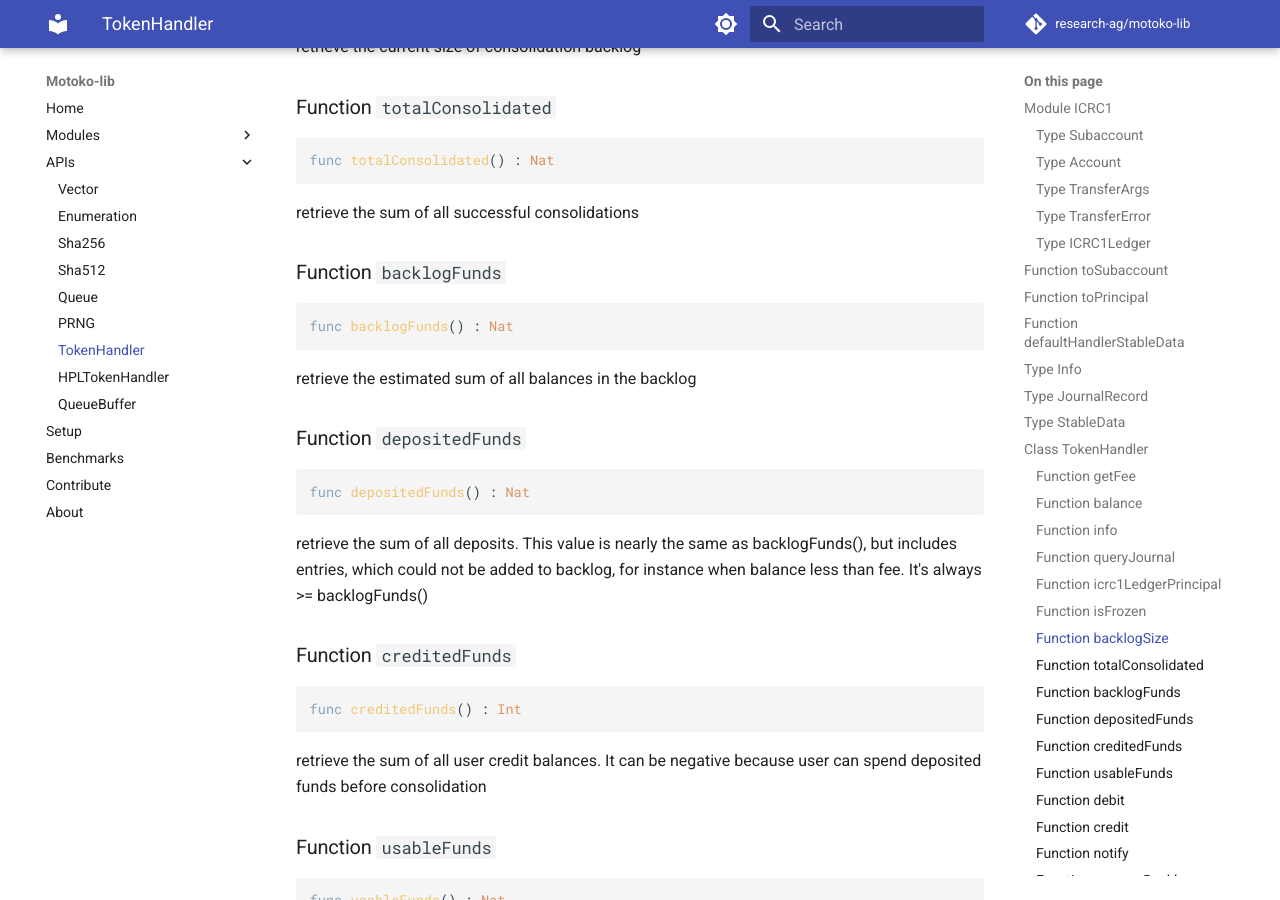
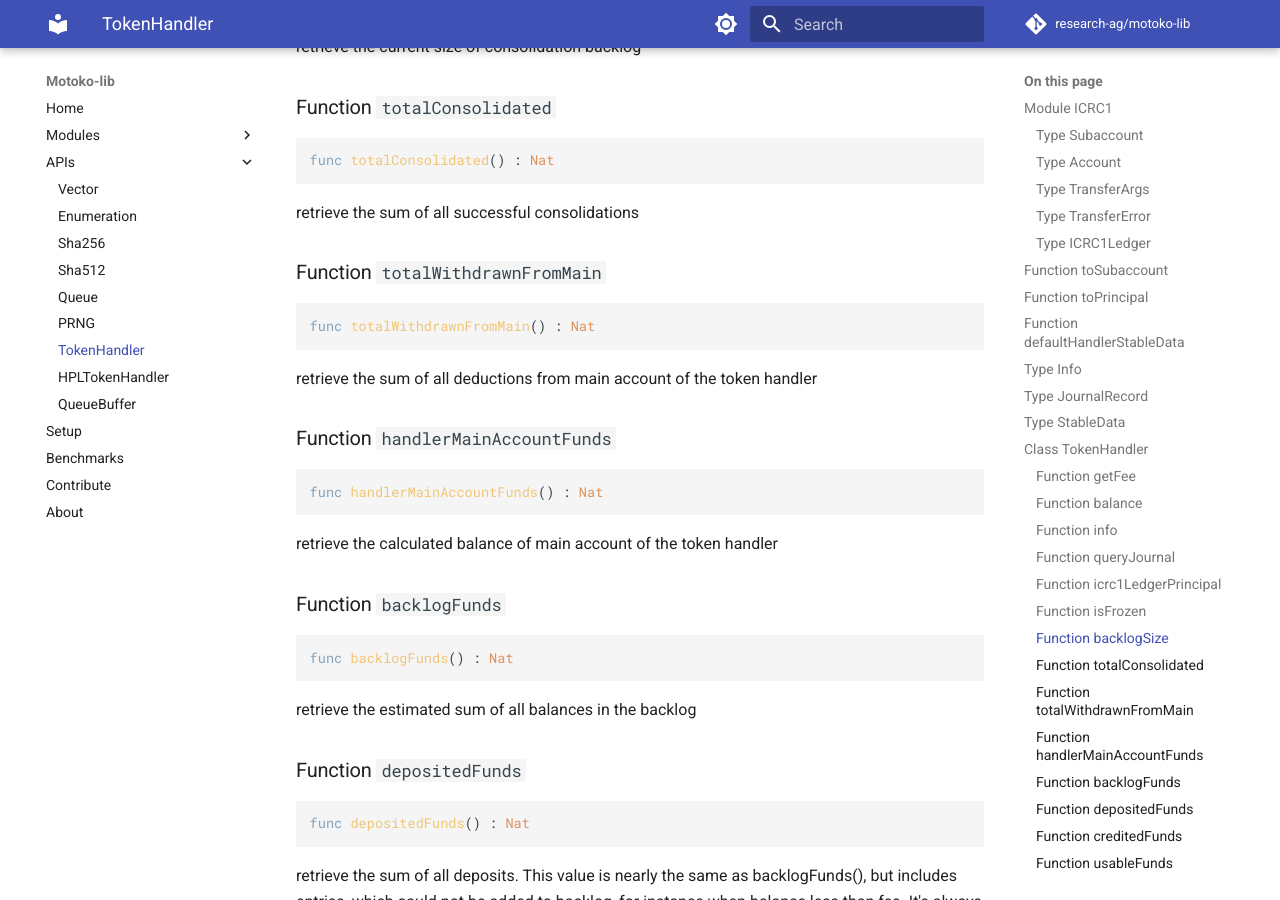
Before and after one commit to research-ag/motoko-lib, an MkDocs documentation site: the page built from docs/modoc/TokenHandler.md, in a window 1280 px wide and 900 px high, scrolled down 3094 px. Built offline with MkDocs 1.6.1 and Material for MkDocs 9.7.7, drawn with Linux system fonts in a browser that asks for light colours; comment, search, counter and statistics services are not loaded.

Commit message:
updated docs

````diff
--- a/docs/modoc/TokenHandler.md
+++ b/docs/modoc/TokenHandler.md
@@ -75,7 +75,7 @@
 
 ## Type `StableData`
 ``` motoko
-type StableData = ([(Principal, Info)], (Nat, [(Principal, Nat)]), Nat, Nat, (Nat, Nat), ([var ?JournalRecord], Nat, Nat))
+type StableData = ([(Principal, Info)], (Nat, [(Principal, Nat)]), Nat, Nat, Nat, (Nat, Nat), ([var ?JournalRecord], Nat, Nat))
 ```
 
 
@@ -150,6 +150,22 @@
 ```
 
 retrieve the sum of all successful consolidations
+
+
+### Function `totalWithdrawnFromMain`
+``` motoko
+func totalWithdrawnFromMain() : Nat
+```
+
+retrieve the sum of all deductions from main account of the token handler
+
+
+### Function `handlerMainAccountFunds`
+``` motoko
+func handlerMainAccountFunds() : Nat
+```
+
+retrieve the calculated balance of main account of the token handler
 
 
 ### Function `backlogFunds`
````
